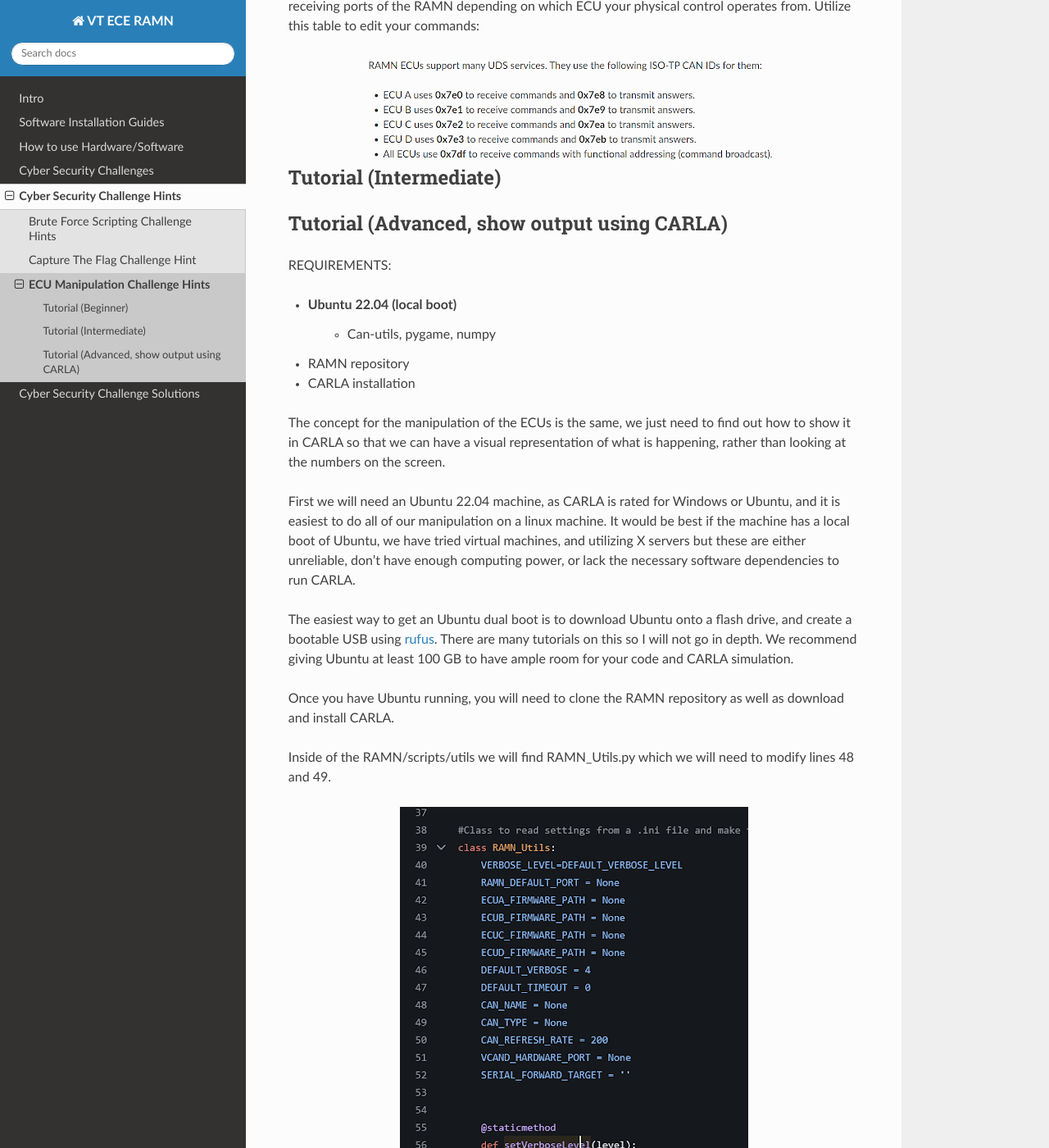
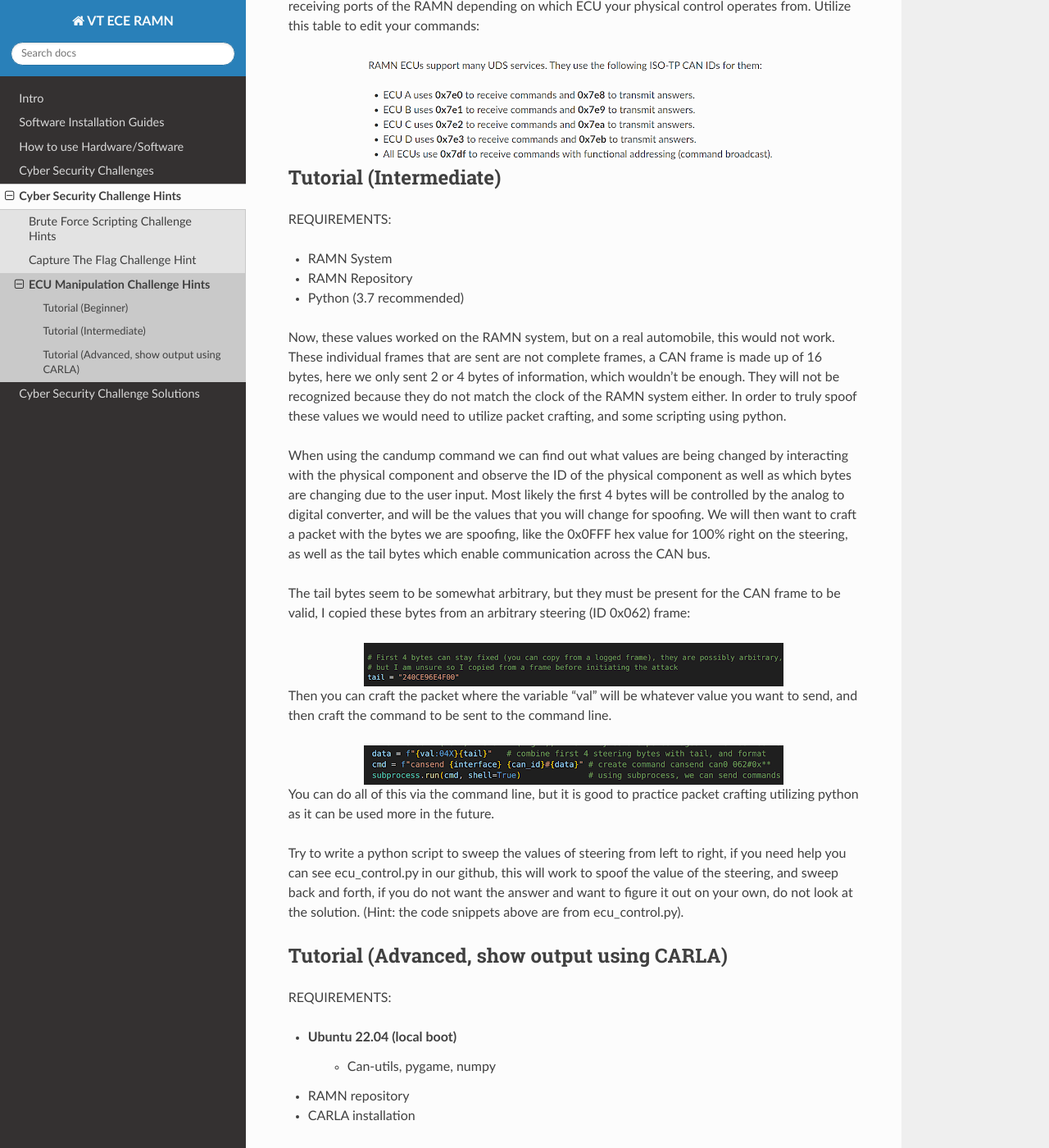
Before and after one commit to JonasvonStein/F25-04-Drive-Secure-Teaching-Automotive-Cybersecurity-with-RAMN, a Sphinx documentation site: the page built from docs/challengeHints/ECU_Manipulation.rst, in a window 1280 px wide and 1400 px high, scrolled down 2537 px. Shown: the whole window at 82% size. Built offline with Sphinx 7.4.7 and the Read the Docs theme 3.1.0, drawn with Linux system fonts in a browser that asks for light colours; pages that are not in the unit, such as notebooks, are missing from menus.

Commit message:
Update ECU_Manipulation.rst

```diff
--- a/docs/challengeHints/ECU_Manipulation.rst
+++ b/docs/challengeHints/ECU_Manipulation.rst
@@ -117,6 +117,47 @@ control operates from. Utilize this table to edit your commands:
 Tutorial (Intermediate)
 ^^^^^^^^^^^^^^^^^^^^^^^
 
+REQUIREMENTS:
+
+- RAMN System
+- RAMN Repository
+- Python (3.7 recommended)
+
+Now, these values worked on the RAMN system, but on a real automobile, this would not work.
+These individual frames that are sent are not complete frames, a CAN frame is made up of 16 bytes,
+here we only sent 2 or 4 bytes of information, which wouldn’t be enough. They will not be recognized
+because they do not match the clock of the RAMN system either. In order to truly spoof these values
+we would need to utilize packet crafting, and some scripting using python.
+
+When using the candump command we can find out what values are being changed by interacting with the
+physical component and observe the ID of the physical component as well as which bytes are changing due
+to the user input. Most likely the first 4 bytes will be controlled by the analog to digital converter,
+and will be the values that you will change for spoofing. We will then want to craft a packet with the
+bytes we are spoofing, like the 0x0FFF hex value for 100% right on the steering, as well as the tail
+bytes which enable communication across the CAN bus.
+
+The tail bytes seem to be somewhat arbitrary, but they must be present for the CAN frame to be valid,
+I copied these bytes from an arbitrary steering (ID 0x062) frame:
+
+.. image:: /img/ECU_Manipulation_Tail_Bytes.png
+   :align: center
+   :scale: 100%
+
+Then you can craft the packet where the variable “val” will be whatever value you want to send,
+and then craft the command to be sent to the command line.
+
+.. image:: /img/ECU_Manipulation_Data_Bytes.png
+   :align: center
+   :scale: 100%
+
+You can do all of this via the command line, but it is good to practice packet crafting utilizing
+python as it can be used more in the future.
+
+Try to write a python script to sweep the values of steering from left to right, if you need help
+you can see ecu_control.py in our github, this will work to spoof the value of the steering, and
+sweep back and forth, if you do not want the answer and want to figure it out on your own, do not
+look at the solution. (Hint: the code snippets above are from ecu_control.py).
+
 
 Tutorial (Advanced, show output using CARLA)
 ^^^^^^^^^^^^^^^^^^^^^^^^^^^^^^^^^^^^^^^^^^^^
```
